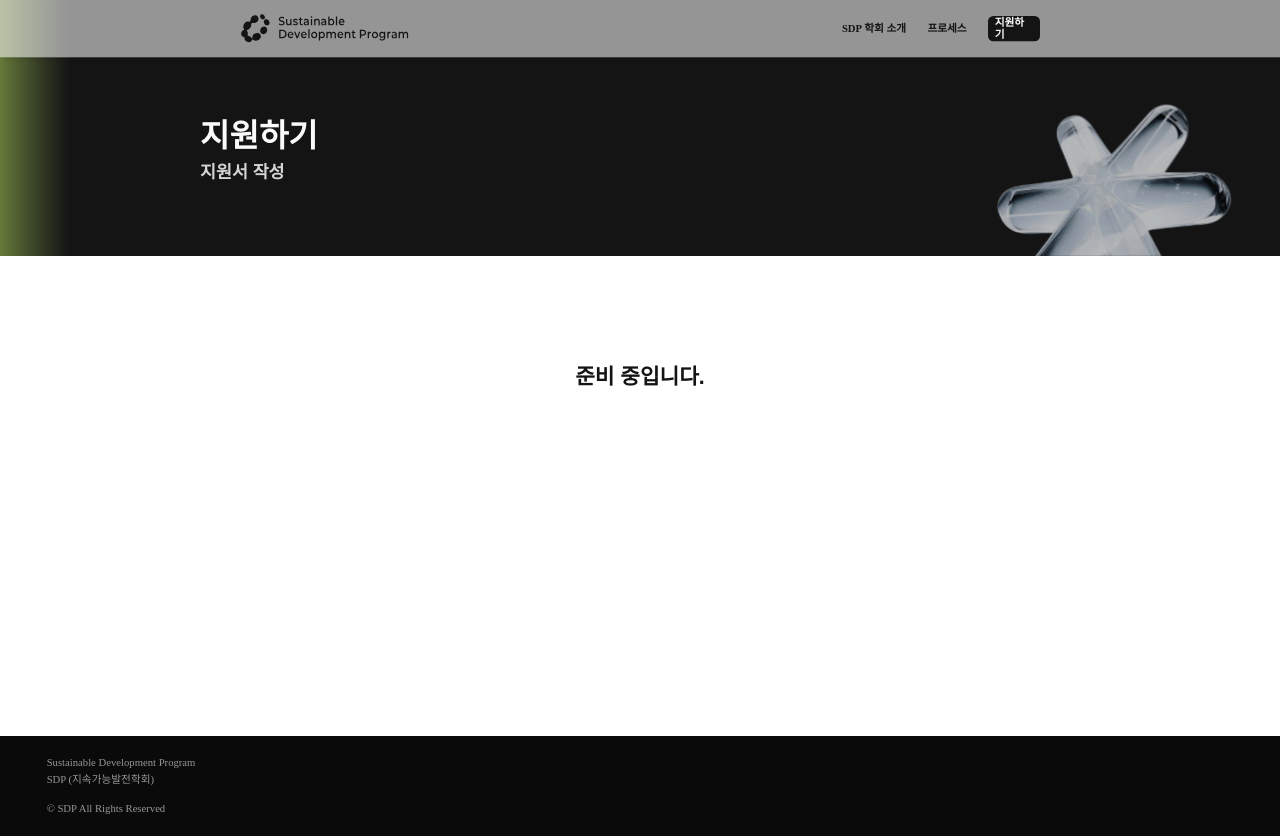
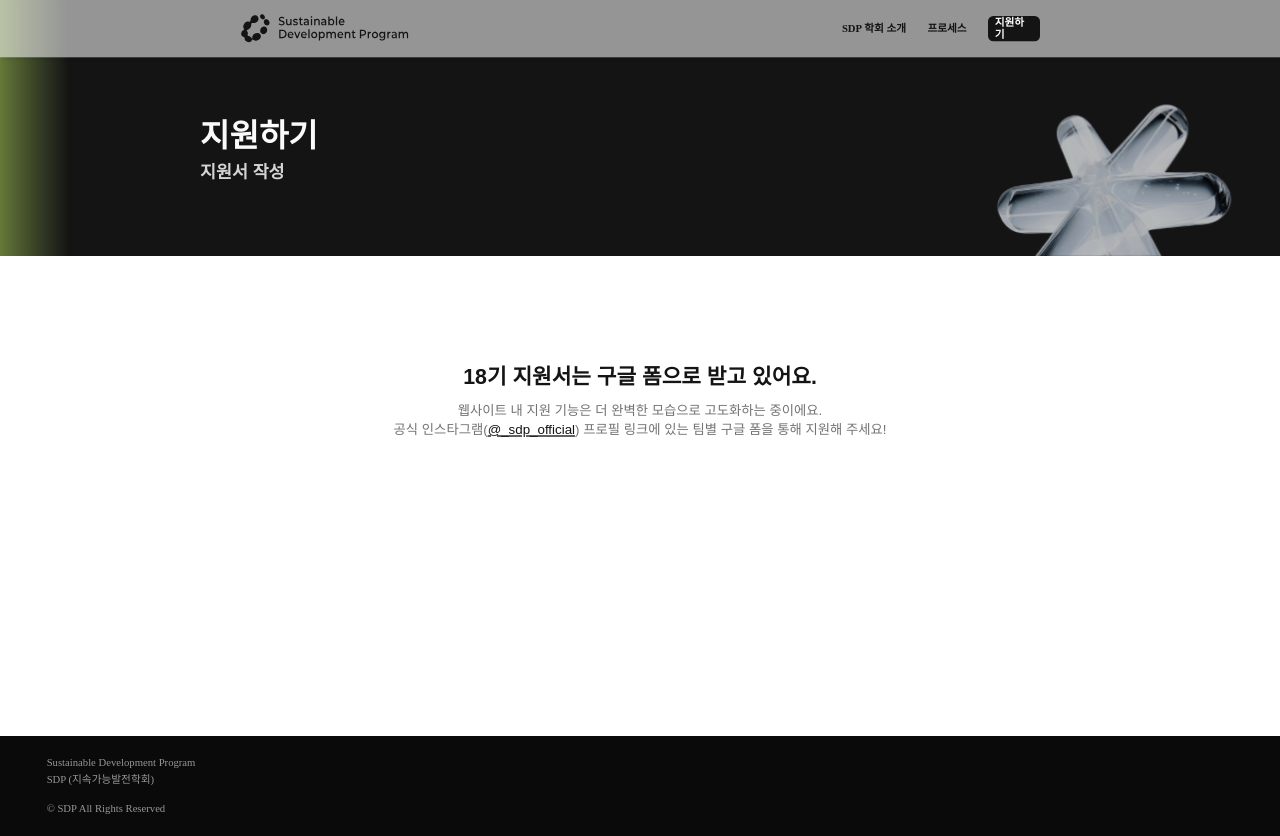
Before and after one commit to SDP1617-Web/SDP1617-Web-FRONT, a Next.js app: page /apply in a window 1280 px wide. Built offline with nearby package versions, Linux system fonts and the light colour scheme; a web font is replaced by a local one.

Commit message:
fix: apply 페이지 문구 수정

```diff
--- a/src/components/apply/ApplyComingSoon.tsx
+++ b/src/components/apply/ApplyComingSoon.tsx
@@ -1,10 +1,26 @@
 import Link from 'next/link'
-import { Button } from '@/components/common/Button'
 
 const ApplyComingSoon = () => {
   return (
     <section className="flex min-h-[calc(100vh-80px)] w-full flex-col items-center justify-start bg-white px-6 pt-[160px] text-center">
-      <h2 className="h2 text-sdp-grey-900 mb-[10px]">준비 중입니다.</h2>
+      <h2 className="h2 text-sdp-grey-900 mb-[16px]">
+        18기 지원서는 구글 폼으로 받고 있어요.
+      </h2>
+
+      <p className="body1 text-sdp-grey-500 whitespace-pre-line">
+        {
+          '웹사이트 내 지원 기능은 더 완벽한 모습으로 고도화하는 중이에요.\n공식 인스타그램('
+        }
+        <Link
+          href="https://www.instagram.com/_sdp_official"
+          target="_blank"
+          rel="noopener noreferrer"
+          className="text-sdp-grey-900 underline underline-offset-2"
+        >
+          @_sdp_official
+        </Link>
+        {') 프로필 링크에 있는 팀별 구글 폼을 통해 지원해 주세요!'}
+      </p>
     </section>
   )
 }
```
